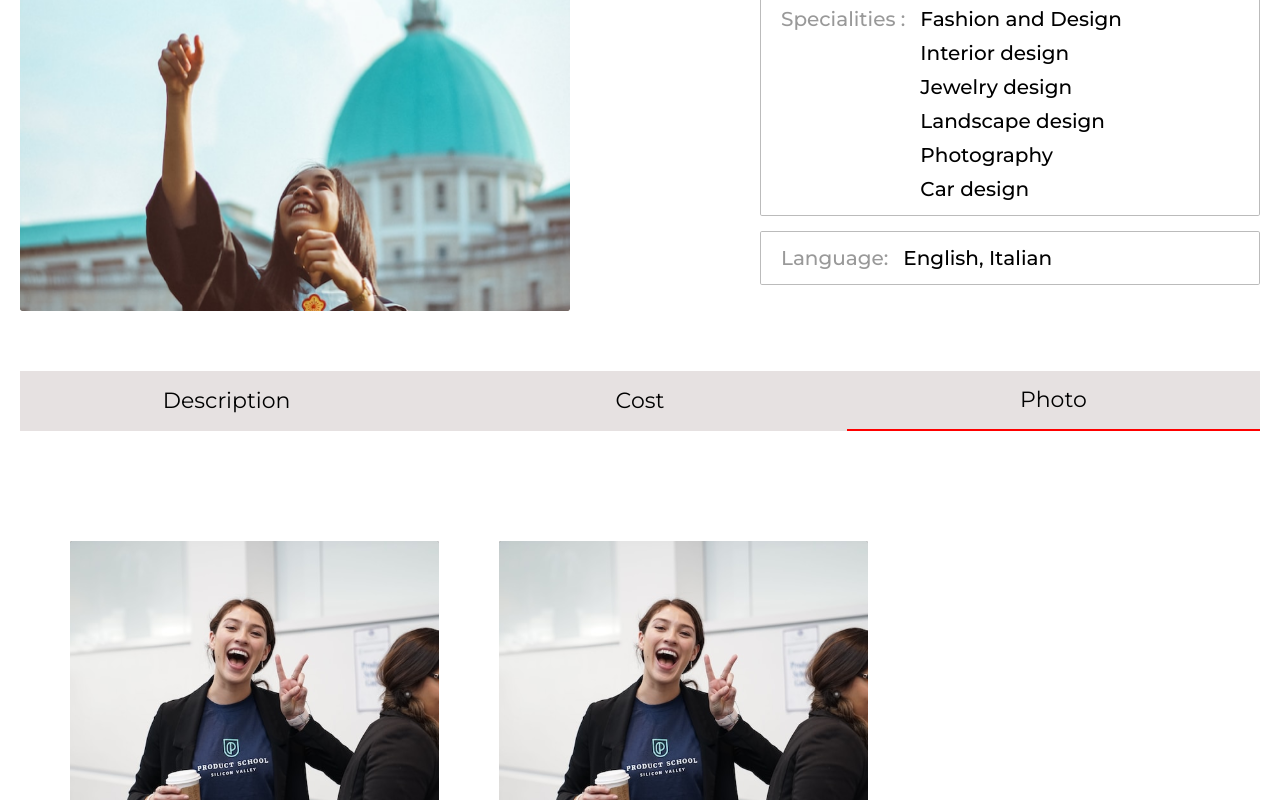
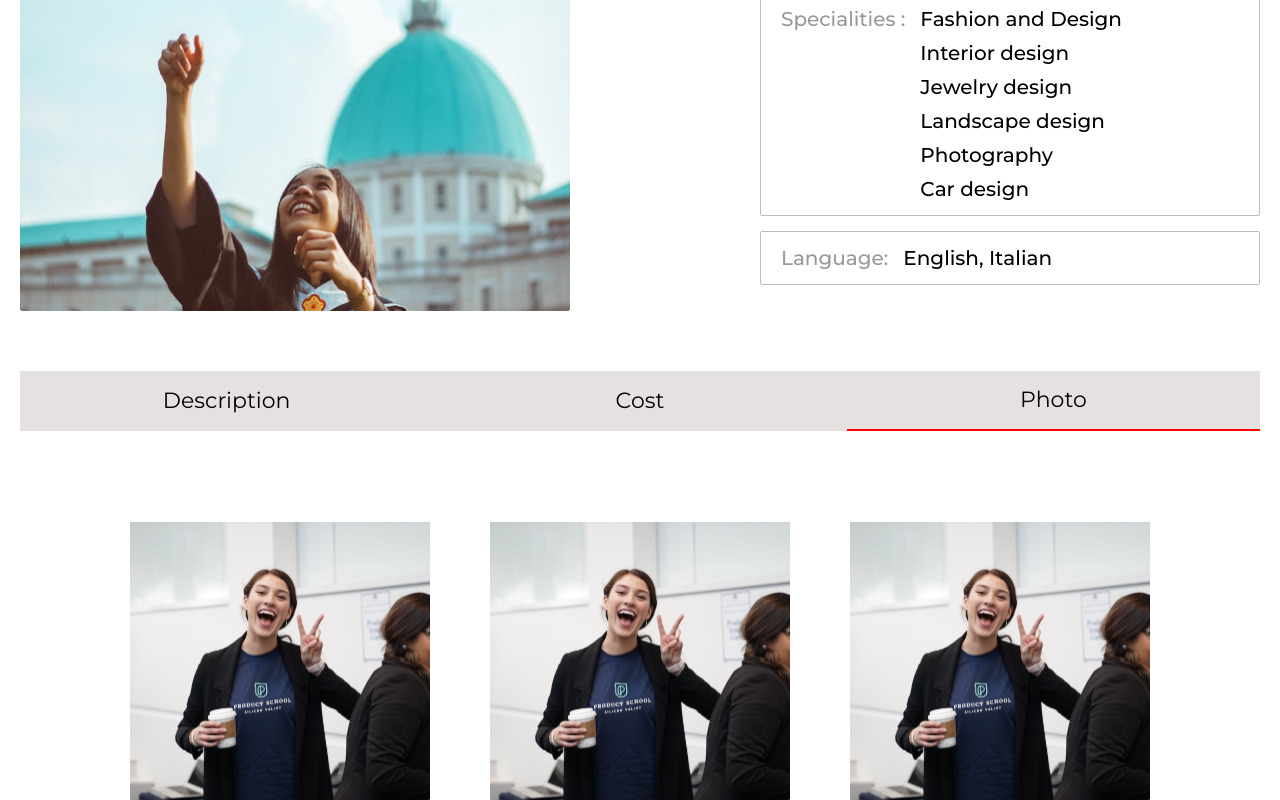
Before and after one commit to aidanurilladev/motion-studio, a Next.js app: page /study/contries/universities/1 in a window 1280 px wide. Both pictures are taken after a click on the element "Photo". Shown: the part 592-1392 px from the top of the page. Built offline with nearby package versions, Linux system fonts and the light colour scheme; no server answers.

Commit message:
adaptasion

```diff
--- a/src/components/pages/UniversitySections/CostSections.module.scss
+++ b/src/components/pages/UniversitySections/CostSections.module.scss
@@ -6,14 +6,24 @@
       span {
         color: #36adf0;
       }
+
+      @media (max-width: 375px) {
+        font-size: 16px;
+        line-height: 25px;
+      }
     }
     ol {
       padding-top: 20px;
+
       li {
         padding: 8px 0;
-        // font-weight: 500;
 
         font-size: clamp(15px, 6vw, 22px);
+        @media (max-width: 375px) {
+          line-height: 30px;
+          font-size: 16px;
+          font-weight: 300;
+        }
       }
     }
   }
--- a/src/components/pages/UniversitySections/DescriptionSections.module.scss
+++ b/src/components/pages/UniversitySections/DescriptionSections.module.scss
@@ -3,21 +3,57 @@
   .content {
     display: flex;
     justify-content: space-between;
+    @media (max-width: 375px) {
+      display: flex;
+      flex-direction: column;
+      justify-content: start;
+    }
     .leftBlock {
       display: flex;
       flex-direction: column;
       gap: 30px;
       width: 60%;
+
       .table {
         display: flex;
         justify-content: space-around;
-        align-items: center;
+        align-items: start;
+        @media (max-width: 375px) {
+          display: flex;
+          flex-direction: column;
+          align-items: start;
+          gap: 10px;
+        }
 
         .box1 {
           width: 140px;
+          p {
+            font-weight: 500;
+            font-size: 22px;
+          }
+          @media (max-width: 375px) {
+            p {
+              font-weight: 300;
+              font-size: 18px;
+            }
+          }
         }
         .box2 {
           width: 200px;
+
+          p {
+            font-weight: 300;
+            font-size: 18px;
+          }
+          @media (max-width: 375px) {
+            p {
+              font-weight: 300;
+              font-size: 15px;
+            }
+          }
+          hr {
+            margin: 15px 0;
+          }
         }
       }
     }
@@ -28,11 +64,15 @@
       flex-direction: column;
       gap: 20px;
       padding: 40px 60px;
+      @media (max-width: 375px) {
+        display: flex;
+        padding: 20px;
+      }
       button {
         background: #109fef;
         color: #fff;
         padding: 10px;
-        width: 350px;
+        width: 100%;
         height: 60px;
         font-size: clamp(18px, 6vw, 20px);
 
@@ -42,12 +82,22 @@
           font-weight: 900;
           font-size: clamp(18px, 6vw, 24px);
         }
+        @media (max-width: 375px) {
+          font-size: 14px;
+          span {
+            font-size: 16px;
+          }
+        }
       }
       .box {
         display: flex;
         justify-content: space-between;
         p {
           width: 200px;
+          @media (max-width: 375px) {
+            font-size: 16px;
+
+          }
         }
       }
     }
--- a/src/components/pages/UniversitySections/DescriptionSections.tsx
+++ b/src/components/pages/UniversitySections/DescriptionSections.tsx
@@ -23,7 +23,7 @@ const DescriptionSections = () => {
       value: "€120 one-time US$128.83",
     },
     {
-      title: "Registration : ",
+      title: "Registration fee: ",
       value:
         "US$150 one-time US$150 one-time You need to choose student status:Base – 150 USD Standard – 500 USD VIP – 900 USD",
     },
@@ -36,11 +36,11 @@ const DescriptionSections = () => {
             {data.map((el, idx) => (
               <div key={idx} className={scss.table}>
                 <div className={scss.box1}>
-                  <h3>{el.title}</h3>
+                  <p>{el.title}</p>
                 </div>
                 <div className={scss.box2}>
-                  <h1>landscape design</h1>
                   <p>{el.value}</p>
+                  <hr />
                 </div>
               </div>
             ))}
--- a/src/components/pages/UniversitySections/PhotoSections.module.scss
+++ b/src/components/pages/UniversitySections/PhotoSections.module.scss
@@ -2,25 +2,27 @@
   .content {
     .block {
       display: flex;
-      align-items: start;
-      justify-content: start;
+      align-items: center;
+      justify-content: center;
       flex-wrap: wrap;
+      gap: 60px;
       .img {
-        margin: 30px;
       }
     }
   }
-}
-
-@media (max-width: 375px) {
-  .PhotoSections {
+  @media (max-width: 375px) {
     .content {
       .block {
         display: flex;
-        align-items: start;
-        justify-content: start;
-        flex-direction: column;
+        align-items: flex-start;
+        justify-content: flex-start;
+        flex-wrap: wrap;
+        gap: 10px;
+
         .img {
+          width: calc(50% - 10px);
+          height: auto;
+          margin-bottom: 10px;
         }
       }
     }
--- a/src/components/pages/UniversitySections/PhotoSections.tsx
+++ b/src/components/pages/UniversitySections/PhotoSections.tsx
@@ -9,14 +9,48 @@ const PhotoSections = () => {
       <div className="container">
         <div className={scss.content}>
           <div className={scss.block}>
-            <Image className={scss.img} src={img} alt="photo" />
-            <Image className={scss.img} src={img} alt="photo" />
-            <Image className={scss.img} src={img} alt="photo" />
-            <Image className={scss.img} src={img} alt="photo" />
-            <Image className={scss.img} src={img} alt="photo" />
-            <Image className={scss.img} src={img} alt="photo" />
-            <Image className={scss.img} src={img} alt="photo" />
-            <Image className={scss.img} src={img} alt="photo" />
+            <Image
+              width={300}
+              height={300}
+              className={scss.img}
+              src={img}
+              alt="photo"
+            />
+            <Image
+              width={300}
+              height={300}
+              className={scss.img}
+              src={img}
+              alt="photo"
+            />
+            <Image
+              width={300}
+              height={300}
+              className={scss.img}
+              src={img}
+              alt="photo"
+            />
+            <Image
+              width={300}
+              height={300}
+              className={scss.img}
+              src={img}
+              alt="photo"
+            />
+            <Image
+              width={300}
+              height={300}
+              className={scss.img}
+              src={img}
+              alt="photo"
+            />
+            <Image
+              width={300}
+              height={300}
+              className={scss.img}
+              src={img}
+              alt="photo"
+            />
           </div>
         </div>
       </div>
```
